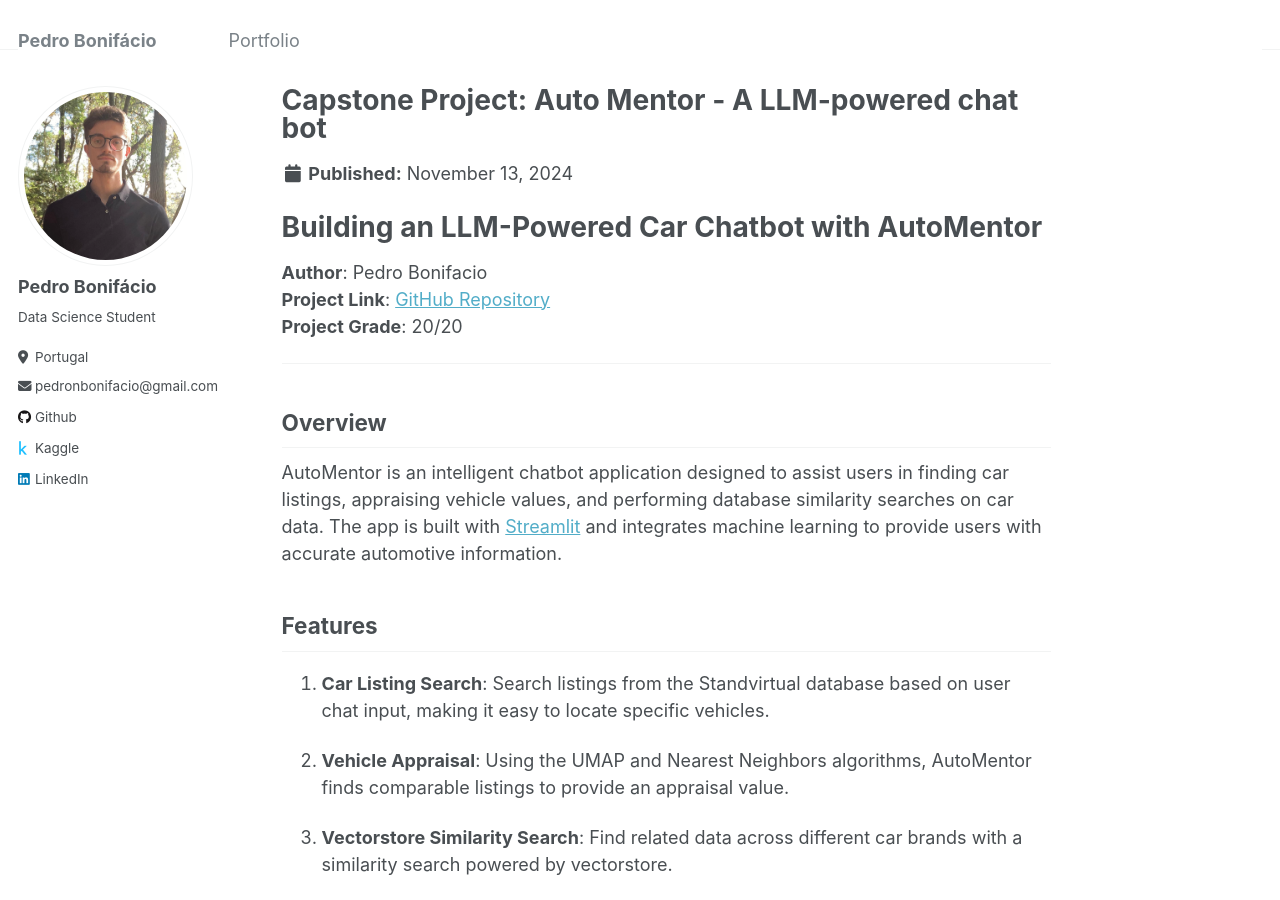
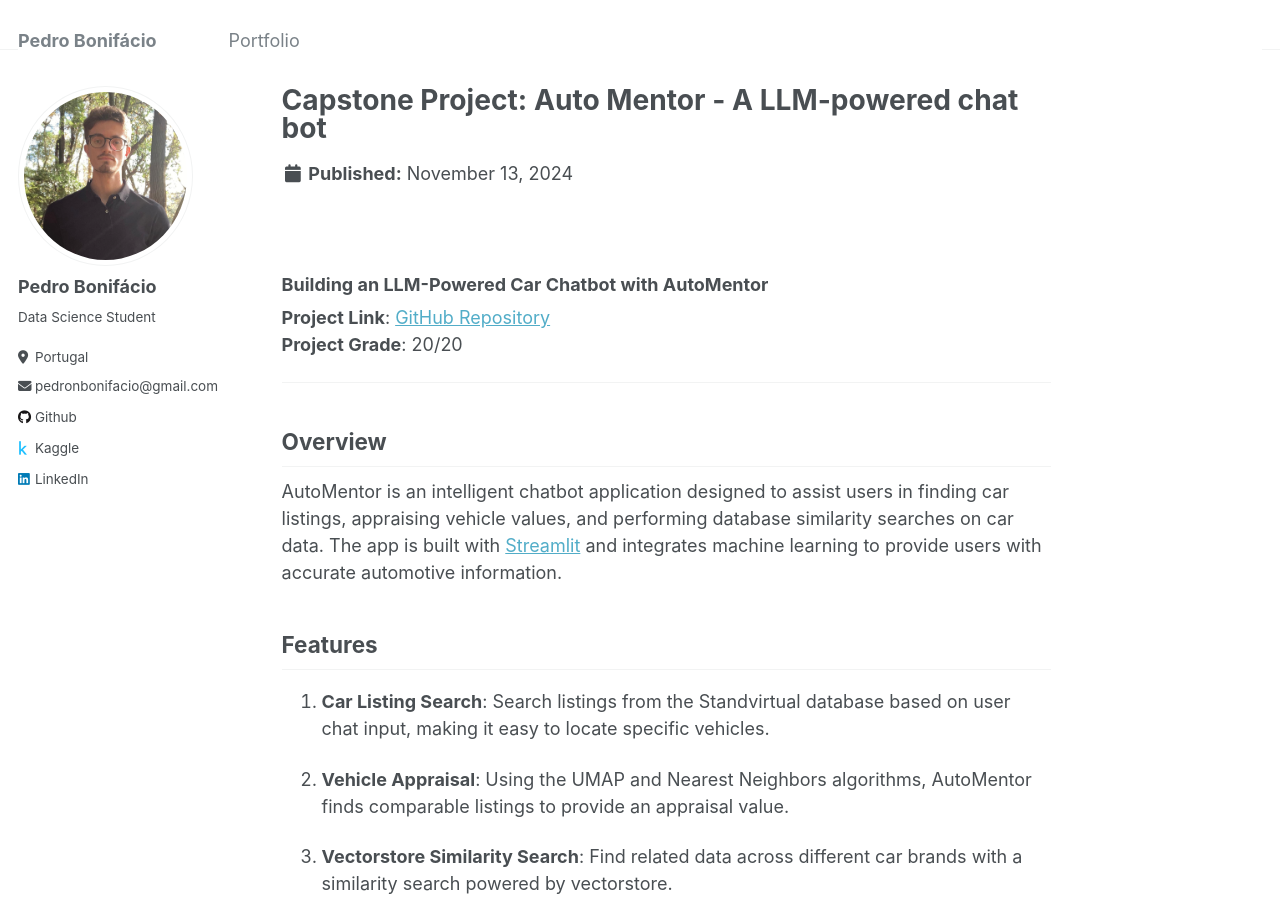
Before and after one commit to pedro-bonifacio/pedro-bonifacio.github.io, a Jekyll site: the page built from _portfolio/portfolio-3.md, in a window 1280 px wide and 900 px high. Built offline with Jekyll 4.4.1, drawn with Linux system fonts in a browser that asks for light colours.

Commit message:
blog post - capstone project

```diff
--- a/_portfolio/portfolio-3.md
+++ b/_portfolio/portfolio-3.md
@@ -3,10 +3,12 @@ title: "Capstone Project: Auto Mentor - A LLM-powered chat bot"
 excerpt: "A Chat Bot capable of helping you find a car in StandVirtual & vehicle price appraisal using UMAP.<br/><br/><img src='/images/automentor.jpeg'><br/>"
 collection: portfolio
 ---
+&nbsp;
+&nbsp;
+&nbsp;
+### Building an LLM-Powered Car Chatbot with AutoMentor
 
-# Building an LLM-Powered Car Chatbot with AutoMentor
 
-**Author**: Pedro Bonifacio
 **Project Link**: [GitHub Repository](https://github.com/pedro-bonifacio/CapstoneProject)\
 **Project Grade**: 20/20
 
```
